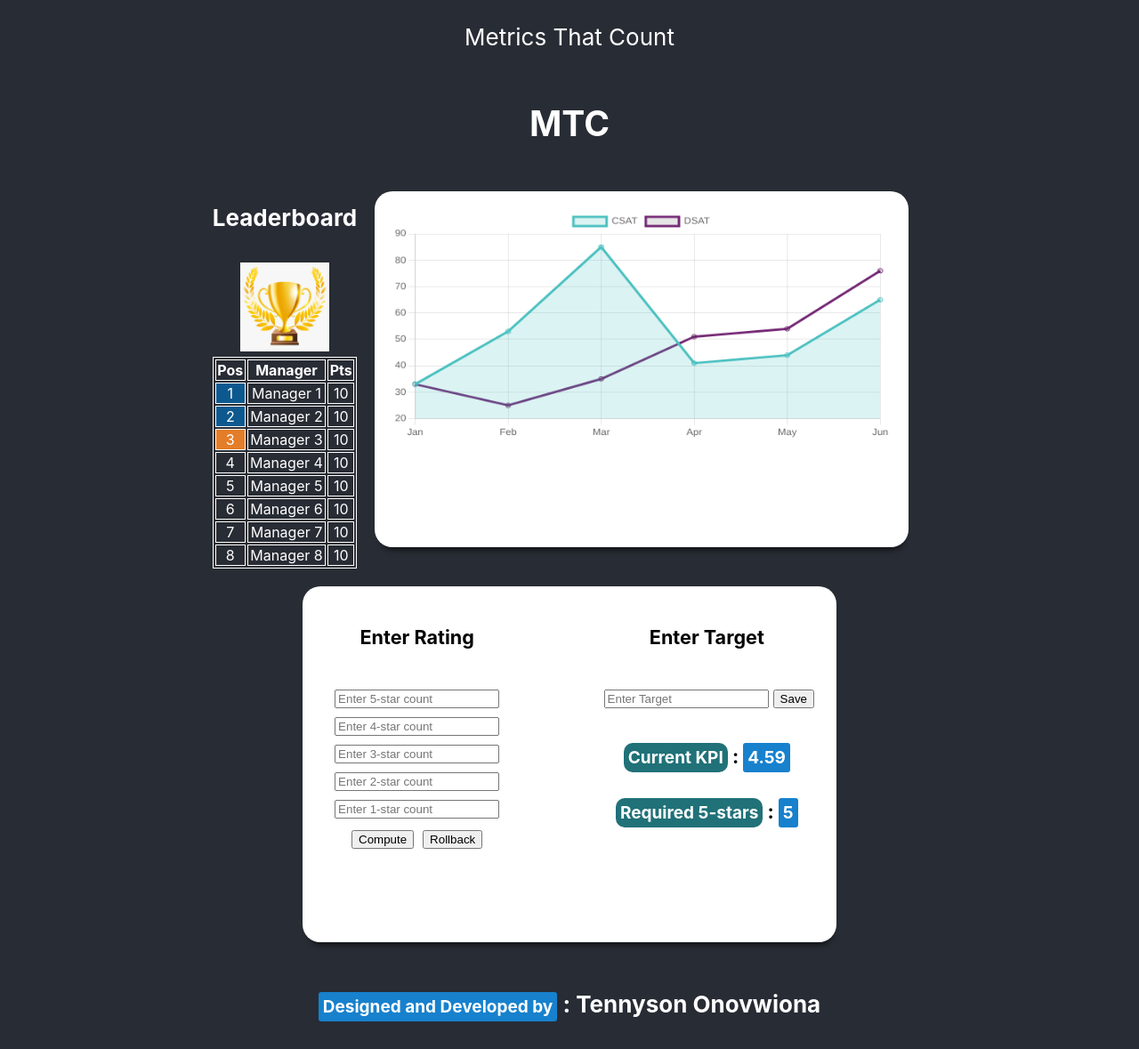
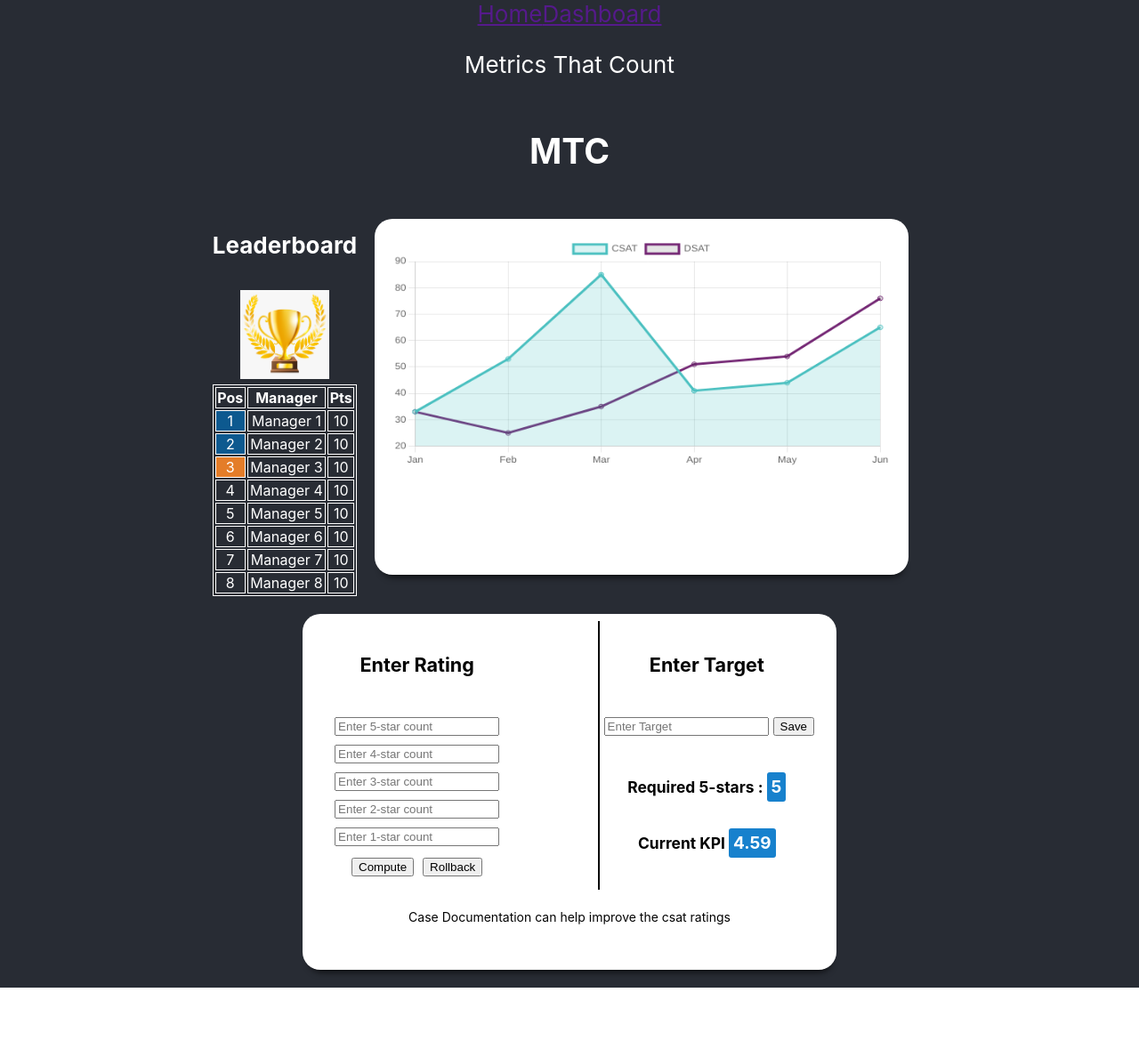
Before and after one commit to tenny7/node_app_azure_windows, a React (Create React App) app: page / in a window 1280 px wide. Shown: the whole page at 89% size. After the commit the page ends 1110 px from the top, so only its background shows below. Built offline with nearby package versions, Linux system fonts and the light colour scheme; the HTML template or start-up script is replaced by a standard one.

Commit message:
Added UI changes

```diff
--- a/package.json
+++ b/package.json
@@ -7,7 +7,8 @@
     "react": "^17.0.2",
     "react-chartjs-2": "^3.3.0",
     "react-dom": "^17.0.2",
-    "react-scripts": "4.0.3"
+    "react-scripts": "4.0.3",
+    "styled-components": "^5.3.3"
   },
   "scripts": {
     "start": "react-scripts start",
--- a/src/App.js
+++ b/src/App.js
@@ -6,6 +6,7 @@ import Kpi from './components/Kpi'
 import Dashboard from './components/Dashboard'
 import './components/css/style.css'
 import Leaderboard from './components/Leaderboard'
+import Header from './components/Header'
 
 
 function App() {
@@ -13,6 +14,7 @@ function App() {
   return (
     <div className="App">
       <header className="App-header">
+      <Header />
         <hgroup>
           <h2>MTC</h2>
           <p className="card-subheading">Metrics That Count</p>
@@ -23,7 +25,6 @@ function App() {
           <Dashboard />
           <Kpi />
         </div>
-        <h4><span className="label-blue"> Designed and Developed by</span> : Tennyson Onovwiona </h4>
       </header>
     </div>
   );
--- /dev/null
+++ b/src/components/Header.jsx
@@ -0,0 +1,14 @@
+import React from 'react'
+
+function Header() {
+    return (
+        <div>
+            <nav className="flx-center">
+                <a href="">Home</a>
+                <a href="">Dashboard</a>
+            </nav>
+        </div>
+    )
+}
+
+export default Header
--- a/src/components/Kpi.jsx
+++ b/src/components/Kpi.jsx
@@ -44,7 +44,7 @@ function Kpi() {
                         </form>
                     </div>
 
-                    <div>
+                    <div className="vertical-line">
                         <form>
                             <h5>Enter Target</h5>
                             <input type="text" value="" className="ui-m-5" placeholder="Enter Target" />
@@ -54,10 +54,14 @@ function Kpi() {
                         </form>
 
                         <div>
-                            <h5><span className="label-teal">Current KPI</span> : <span className="label-blue">4.59</span> </h5>
-                            <h5><span className="label-teal">Required 5-stars</span> : <span className="label-blue">5</span> </h5>
+
+                            <h6>Required 5-stars : <span className="label-blue">5</span> </h6>
+                            <h6>Current KPI <span className="label-blue">4.59</span> </h6>
                         </div>
                     </div>
+                </div>
+                <div>
+                    <p className="p-4">Case Documentation can help improve the csat ratings</p>
                 </div>
             </div>
         </div>
--- a/src/components/css/style.css
+++ b/src/components/css/style.css
@@ -27,6 +27,11 @@
 
 .ui-m-5 {
     margin: 5px;
+}
+
+.p-4 {
+    padding: 0 3px;
+    font-size: 14px;
 }
 
 .label-teal {
@@ -70,3 +75,22 @@ table, th, td {
     width: 100px;
     height: 100px;
 }
+
+.vertical-line {
+    border-left: 2px solid rgba(3,3,3,1);
+    height: auto;
+}
+
+@media (max-width: 375) {
+    .card-ui {
+        width: 100%;
+        height: 400px;
+        background-color: #fff;
+        margin: 20px;
+        border-radius: 20px;
+        color: rgb(3, 3, 3);
+        -webkit-box-shadow: 1px 9px 9px -8px rgba(3,3,3,1);
+        -moz-box-shadow: 1px 9px 9px -8px rgba(3,3,3,1);
+        box-shadow: 1px 9px 9px -8px rgba(3,3,3,1);
+    }
+}
```
Also changed, not shown: src/components/NavBar/Index.jsx (added, +56 -0 lines), src/components/NavBar/NavBarElements.jsx (added, +11 -0 lines), 1 other file (tests, documents, lock files or other folders).
